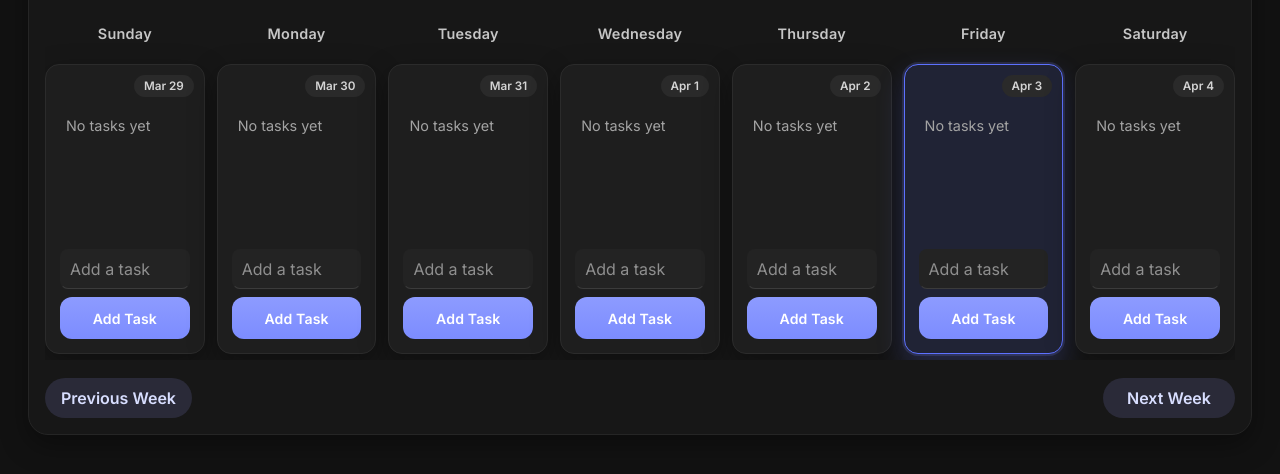
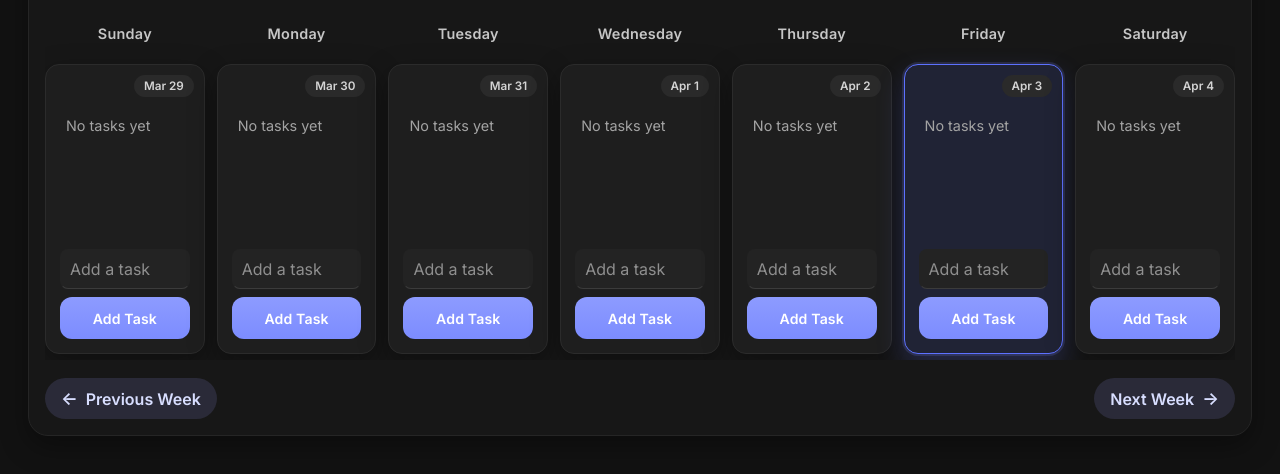
Before and after one commit to TimesTrust/Week-Planner-, a plain HTML site: page index.html in a window 1280 px wide. Shown: the part 134-608 px from the top of the page. Drawn offline with Linux system fonts and the light colour scheme.

Commit message:
Added arrows for next and previous week stuff

```diff
--- a/index.html
+++ b/index.html
@@ -19,8 +19,14 @@
     </section>
 
     <footer class="planner-nav">
-      <button id="prevWeekBtn" class="nav-btn" type="button">Previous Week</button>
-      <button id="nextWeekBtn" class="nav-btn" type="button">Next Week</button>
+      <button id="prevWeekBtn" class="nav-btn nav-btn--prev" type="button" aria-label="Go to previous week">
+        <span class="nav-arrow">←</span>
+        <span class="nav-text">Previous Week</span>
+      </button>
+      <button id="nextWeekBtn" class="nav-btn nav-btn--next" type="button" aria-label="Go to next week">
+        <span class="nav-text">Next Week</span>
+        <span class="nav-arrow">→</span>
+      </button>
     </footer>
   </main>
 
--- a/styles.css
+++ b/styles.css
@@ -359,6 +359,28 @@ h1 {
   border-radius: 999px;
   cursor: pointer;
   transition: transform 220ms ease, box-shadow 220ms ease, background-color 220ms ease;
+  display: flex;
+  align-items: center;
+  justify-content: center;
+  gap: 8px;
+}
+
+.nav-arrow {
+  font-size: 1.1em;
+  display: inline-flex;
+  align-items: center;
+  justify-content: center;
+  transition: transform 280ms ease;
+}
+
+/* Left arrow animation for Previous Week button */
+.nav-btn--prev:hover .nav-arrow {
+  transform: translateX(-4px);
+}
+
+/* Right arrow animation for Next Week button */
+.nav-btn--next:hover .nav-arrow {
+  transform: translateX(4px);
 }
 
 .nav-btn:hover {
@@ -461,6 +483,11 @@ h1 {
     min-width: 0;
     font-size: 0.8rem;
     padding: 9px 10px;
+    gap: 6px;
+  }
+
+  .nav-arrow {
+    font-size: 1em;
   }
 
   .add-btn {
```
Also changed, not shown: README.md.
